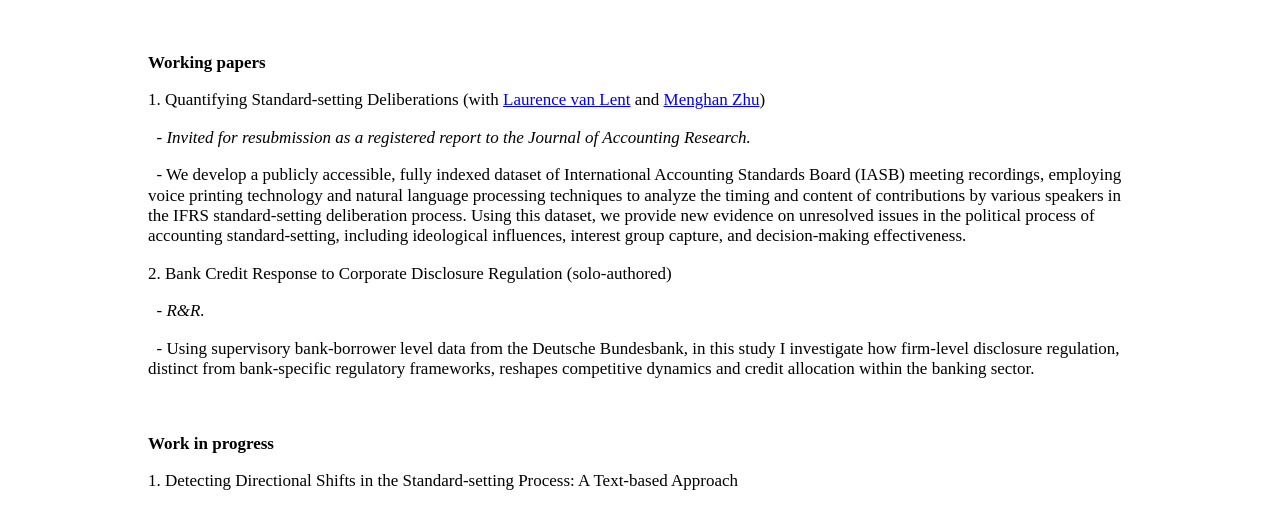
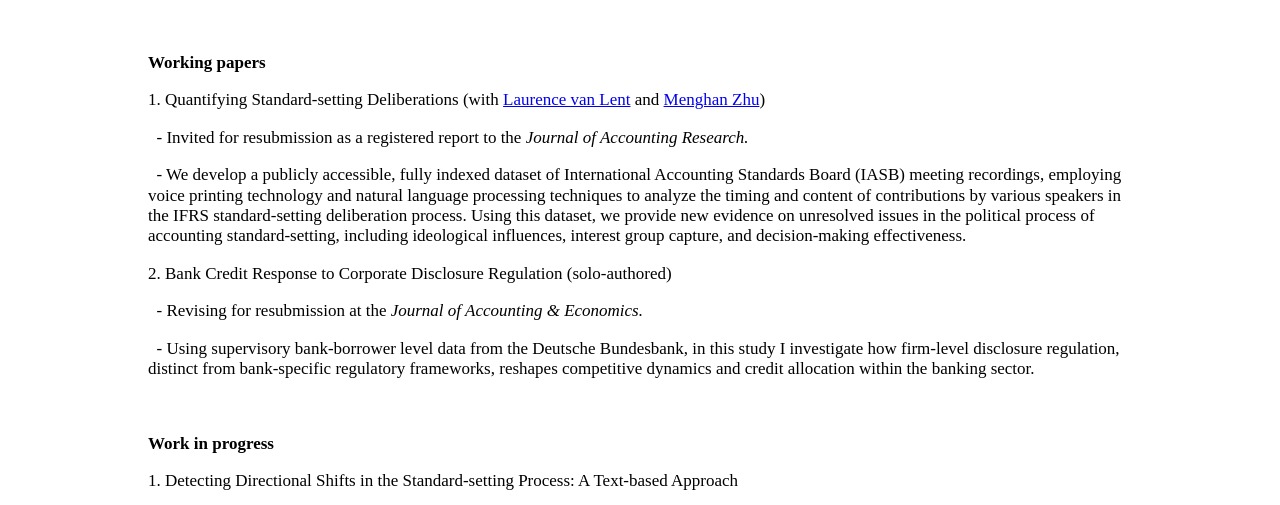
Before and after one commit to alvintree/alvintree.github.io, a plain HTML site: page research.html in a window 1280 px wide. Shown: the part 62-567 px from the top of the page. Drawn offline with Linux system fonts and the light colour scheme.

Commit message:
Update research.html

```diff
--- a/research.html
+++ b/research.html
@@ -33,10 +33,10 @@
       <div class="research-info">
         <p><span class="bold-weight">Working papers</span></p>
         <p>1. Quantifying Standard-setting Deliberations <span class="normal-weight">(with <a href="http://www.laurencevanlent.org" target="_blank">Laurence van Lent</a> and <a href="https://sites.google.com/view/menghanzhu/home" target="_blank">Menghan Zhu</a>)</span></p>
-        <p>&nbsp - <span class="normal-weight italic-text">Invited for resubmission as a registered report to the Journal of Accounting Research.</span></p>
+        <p>&nbsp - Invited for resubmission as a registered report to the <span class="normal-weight italic-text">Journal of Accounting Research.</span></p>
         <p>&nbsp - <span class="normal-weight">We develop a publicly accessible, fully indexed dataset of International Accounting Standards Board (IASB) meeting recordings, employing voice printing technology and natural language processing techniques to analyze the timing and content of contributions by various speakers in the IFRS standard-setting deliberation process. Using this dataset, we provide new evidence on unresolved issues in the political process of accounting standard-setting, including ideological influences, interest group capture, and decision-making effectiveness.</span></p>
         <p>2. Bank Credit Response to Corporate Disclosure Regulation (solo-authored)</p>
-        <p>&nbsp - <span class="normal-weight italic-text">R&R.</span></p>
+        <p>&nbsp - Revising for resubmission at the <span class="normal-weight italic-text">Journal of Accounting & Economics.</span></p>
         <p>&nbsp - <span class="normal-weight">Using supervisory bank-borrower level data from the Deutsche Bundesbank, in this study I investigate how firm-level disclosure regulation, distinct from bank-specific regulatory frameworks, reshapes competitive dynamics and credit allocation within the banking sector.</span></p>
         <p>&nbsp;</p> <!-- This adds an empty line -->
         <p><span class="bold-weight">Work in progress</span></p>
```
